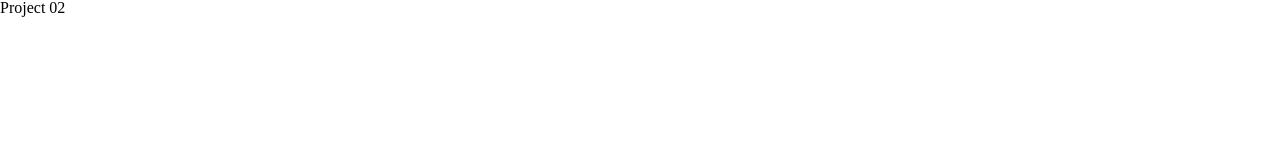
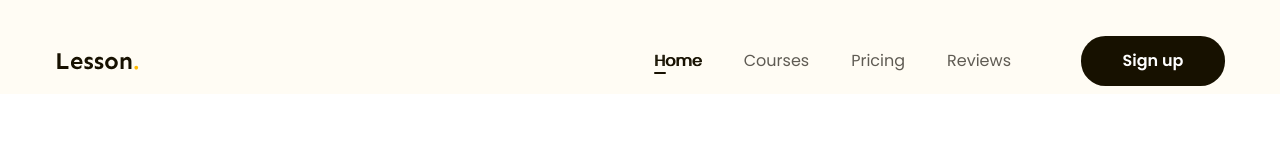
Before and after one commit to dattt-cy/Html-css-project02, a plain HTML site: page index.html in a window 1280 px wide. Shown: the top 160 px of the page. Drawn offline with Linux system fonts and the light colour scheme.

Commit message:
Lam phan header navbar

```diff
--- a/assets/css/style.css
+++ b/assets/css/style.css
@@ -0,0 +1,91 @@
+* {
+    box-sizing: border-box;
+}
+
+html {
+    font-size: 62.5%;
+}
+
+body {
+    font-size: 1.6rem; /* 16px */
+    font-family: "Poppins", sans-serif;
+}
+/* Common */
+a {
+    text-decoration: none;
+}
+
+.main-content {
+    width: 1170px;
+    max-width: calc(100% - 28px);
+    margin-left: auto;
+    margin-right: auto;
+}
+
+.btn {
+    display: inline-block;
+    min-width: 118px;
+    padding: 0 16px;
+    font-weight: 600;
+    line-height: 50px;
+    font-size: 1.6rem;
+    text-align: center;
+    color: #ffffff;
+    background-color: #171100;
+    border-radius: 24.5px;
+}
+
+/* Header */
+.header {
+    background-color: #fffcf4;
+}
+
+.header.fixed {
+    position: sticky;
+    top: -28px;
+}
+.header .body {
+    display: flex;
+    align-items: center;
+    padding: 36px 0 8px;
+}
+.nav {
+    margin-left: auto;
+}
+
+.nav ul {
+    display: flex;
+}
+
+.nav a {
+    position: relative;
+    padding: 8px 21px;
+    font-size: 1.6rem;
+    color: #5f5b53;
+}
+.nav a:hover,
+.nav li.active a {
+    /* font-weight: 600; */
+    text-shadow: 1px 0 0 currentColor;
+    color: #171100;
+}
+
+.nav li.active a::after {
+    position: absolute;
+    left: 21px;
+    bottom: 6px;
+    display: block;
+    content: "";
+    width: 12px;
+    height: 2px;
+    background-color: #171100;
+    border-radius: 1px;
+}
+
+.header .sign-up-btn {
+    min-width: 144px;
+}
+
+.header .action {
+    margin-left: 49px;
+}
--- a/index.html
+++ b/index.html
@@ -6,11 +6,51 @@
         <title>F8 Project 02</title>
         <!-- Reset CSS -->
         <link rel="stylesheet" href="./assets/css/reset.css" />
-
+        <!-- Embed fonts -->
+        <link rel="preconnect" href="https://fonts.googleapis.com" />
+        <link rel="preconnect" href="https://fonts.gstatic.com" crossorigin />
+        <link
+            href="https://fonts.googleapis.com/css2?family=Poppins:ital,wght@0,400;0,500;0,600;0,700;1,400&family=Sen:wght@700&display=swap"
+            rel="stylesheet"
+        />
         <!-- Style CSS -->
         <link rel="stylesheet" href="./assets/css/style.css" />
     </head>
     <body>
-        <h1>Project 02</h1>
+        <main style="height: 5000px">
+            <header class="header fixed">
+                <div class="main-content">
+                    <div class="body">
+                        <!-- logo -->
+                        <img
+                            src="./assets/img/logo.svg"
+                            alt="Lesson."
+                            class="logo"
+                        />
+                        <nav class="nav">
+                            <ul>
+                                <li class="active">
+                                    <a href="#!">Home</a>
+                                </li>
+                                <li>
+                                    <a href="#!">Courses</a>
+                                </li>
+                                <li>
+                                    <a href="#!">Pricing</a>
+                                </li>
+                                <li>
+                                    <a href="#!">Reviews</a>
+                                </li>
+                            </ul>
+                        </nav>
+
+                        <!-- Action -->
+                        <div class="action">
+                            <a href="#!" class="btn sign-up-btn">Sign up</a>
+                        </div>
+                    </div>
+                </div>
+            </header>
+        </main>
     </body>
 </html>
```
Also changed, not shown: assets/img/logo.svg (added).
